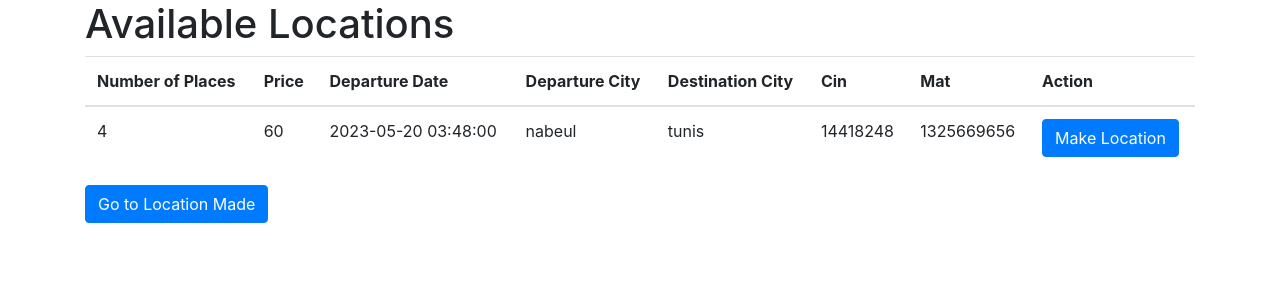
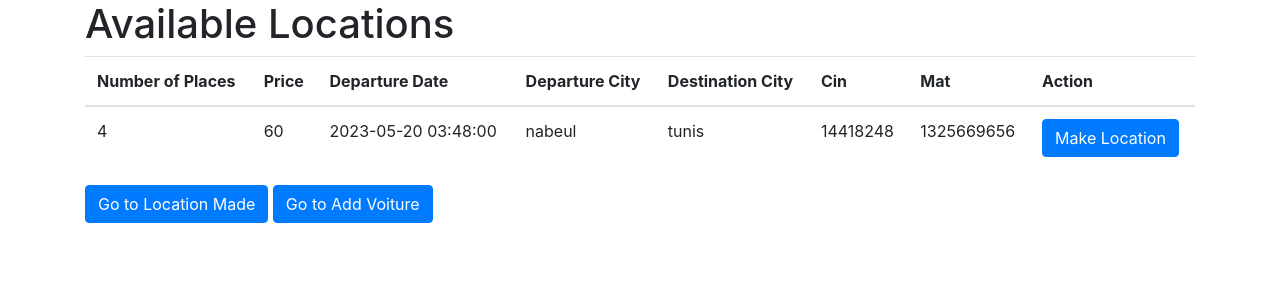
Before and after one commit to dissojak/Covoiturage, a PHP site: page /showlocation.php in a window 1280 px wide. Shown: the top 300 px of the page. Run offline with PHP 8.4, Linux system fonts and the light colour scheme; data comes from the database, SQL or seed files in the repository.

Commit message:
buttons updates

```diff
--- a/veiw/LocationMade.php
+++ b/veiw/LocationMade.php
@@ -60,7 +60,7 @@ $mat = $AC->getPlaceResbyUsername($username);
                     echo "<td>";
                     echo "<form method='POST' action='deleteReservation.php'>";
                     echo "<input type='hidden' name='username' value='" . $username . "'>";
-                    // not like this it need to take cin to make place res null not idlocation
+                    // not like this it needs to take cin to make place res null not idlocation
                     echo "<button type='submit' class='btn btn-primary' name='ML'>Cancel Reservation</button>";
                     echo "</form>";
                     echo "</td>";
@@ -70,7 +70,7 @@ $mat = $AC->getPlaceResbyUsername($username);
             </tbody>
         </table>
         <!-- Button to redirect to LocationMade.php -->
-        <!-- <a href="LocationMade.php" class="btn btn-primary">Go to Location Made</a> -->
+        <a href="showlocation.php" class="btn btn-primary">Go to Show Location</a>
     </div>
     <!-- Add Bootstrap JS link here -->
     <script src="https://stackpath.bootstrapcdn.com/bootstrap/4.5.2/js/bootstrap.min.js"></script>
--- a/veiw/ShowLocation.php
+++ b/veiw/ShowLocation.php
@@ -53,6 +53,8 @@ require_once('../models/Location.php');
         </table>
         <!-- Button to redirect to LocationMade.php -->
         <a href="LocationMade.php" class="btn btn-primary">Go to Location Made</a>
+        <!-- Button to redirect to AddVoiture.php -->
+        <a href="AddVoiture.php" class="btn btn-primary">Go to Add Voiture</a>
     </div>
     <!-- Add Bootstrap JS link here -->
     <script src="https://stackpath.bootstrapcdn.com/bootstrap/4.5.2/js/bootstrap.min.js"></script>
```
